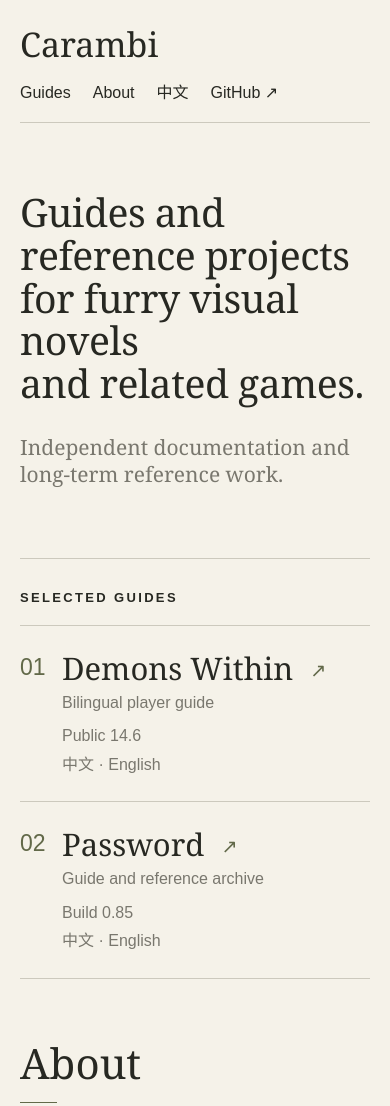
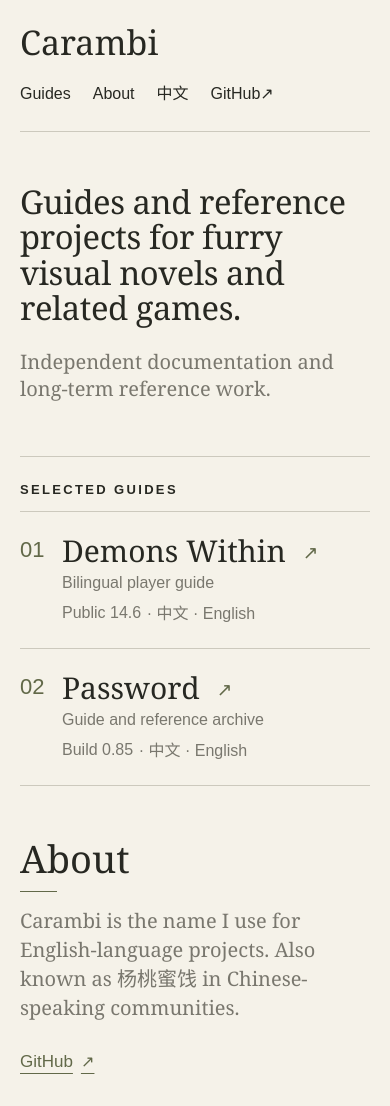
Before and after one commit to yangtaomijian/carambi-site, an Astro site: page / in a window 390 px wide. Shown: the top 1106 px of the page. Built offline with nearby package versions, Linux system fonts and the light colour scheme; Astro itself is replaced by a stand-in of ours.

Commit message:
Accept Carambi responsive English baseline

```diff
--- a/src/pages/index.astro
+++ b/src/pages/index.astro
@@ -47,8 +47,8 @@ const guides = [
           <div class="index-marker" aria-hidden="true"><span>INDEX</span></div>
           <div class="hero-copy">
             <h1 id="hero-title">
-              <span>Guides and reference projects</span>
-              <span>for furry visual novels</span>
+              <span>Guides and reference projects </span>
+              <span>for furry visual novels </span>
               <span>and related games.</span>
             </h1>
             <p>Independent documentation and long-term reference work.</p>
--- a/src/styles/home.css
+++ b/src/styles/home.css
@@ -270,19 +270,30 @@ a:focus-visible { outline: 2px solid var(--olive); outline-offset: 5px; }
 
 @media (max-width: 680px) {
   .page-shell { width: min(calc(100% - 40px), var(--content-width)); }
-  .site-header { display: block; padding: 27px 0 20px; }
-  .site-header nav { gap: 10px 22px; margin-top: 22px; }
-  .hero { padding: 68px 0 70px; }
-  .hero h1 { font-size: clamp(2.45rem, 9vw, 3.5rem); line-height: 1.09; }
-  .hero p { font-size: 21px; }
-  .guide-row { grid-template-columns: 42px minmax(0, 1fr); padding: 25px 0; }
-  .guide-number { font-size: 23px; }
+  .site-header { display: block; padding: 20px 0 15px; }
+  .brand,
+  .site-header nav a,
+  .footer-links a,
+  .about-link { display: inline-flex; align-items: center; min-height: 44px; }
+  .site-header nav { gap: 0 22px; margin-top: 8px; }
+  .hero { padding: 52px 0 54px; }
+  .hero h1 { font-size: clamp(1.875rem, 8.4vw, 3rem); line-height: 1.08; }
+  .hero h1 span { display: inline; }
+  .hero p { margin-top: 22px; font-size: 20px; line-height: 1.35; }
+  .guides-section { padding-top: 25px; }
+  .section-label { margin-bottom: 14px; }
+  .guide-row { grid-template-columns: 42px minmax(0, 1fr); padding: 22px 0; }
+  .guide-number { font-size: 22px; }
   .guide-main { padding: 0; border-left: 0; }
-  .guide-title { font-size: 31px; }
-  .guide-meta { grid-column: 2; padding-top: 11px; text-align: left; }
-  .about-section { padding: 61px 0 66px; }
-  .about-section h2 { font-size: 42px; }
-  .about-section p { font-size: 22px; }
+  .guide-title { font-size: 30px; }
+  .guide-description { margin-top: 5px; }
+  .guide-meta { display: flex; flex-wrap: wrap; grid-column: 2; column-gap: .35em; row-gap: 2px; padding-top: 8px; text-align: left; }
+  .guide-meta > span + span::before { content: '· '; }
+  .about-section { padding: 52px 0 56px; }
+  .about-section h2 { font-size: 38px; }
+  .about-section h2::after { margin-top: 12px; }
+  .about-section p { margin-top: 15px; font-size: 20px; line-height: 1.44; }
+  .about-link { margin-top: 17px; }
   .site-footer { grid-template-columns: 1fr auto; gap: 14px 20px; }
   .footer-description { grid-column: 1 / -1; grid-row: 2; }
   .footer-links { grid-column: 1; grid-row: 3; }
```
Also changed, not shown: design.md (+13 -22 lines).
